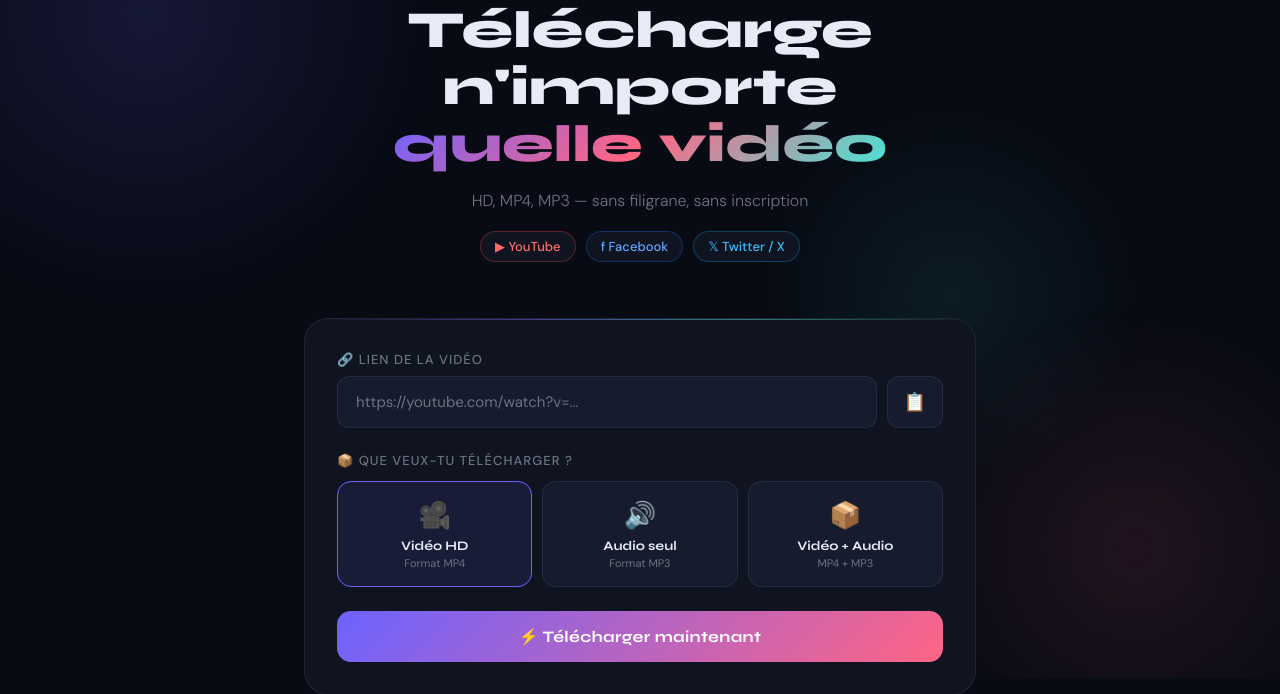
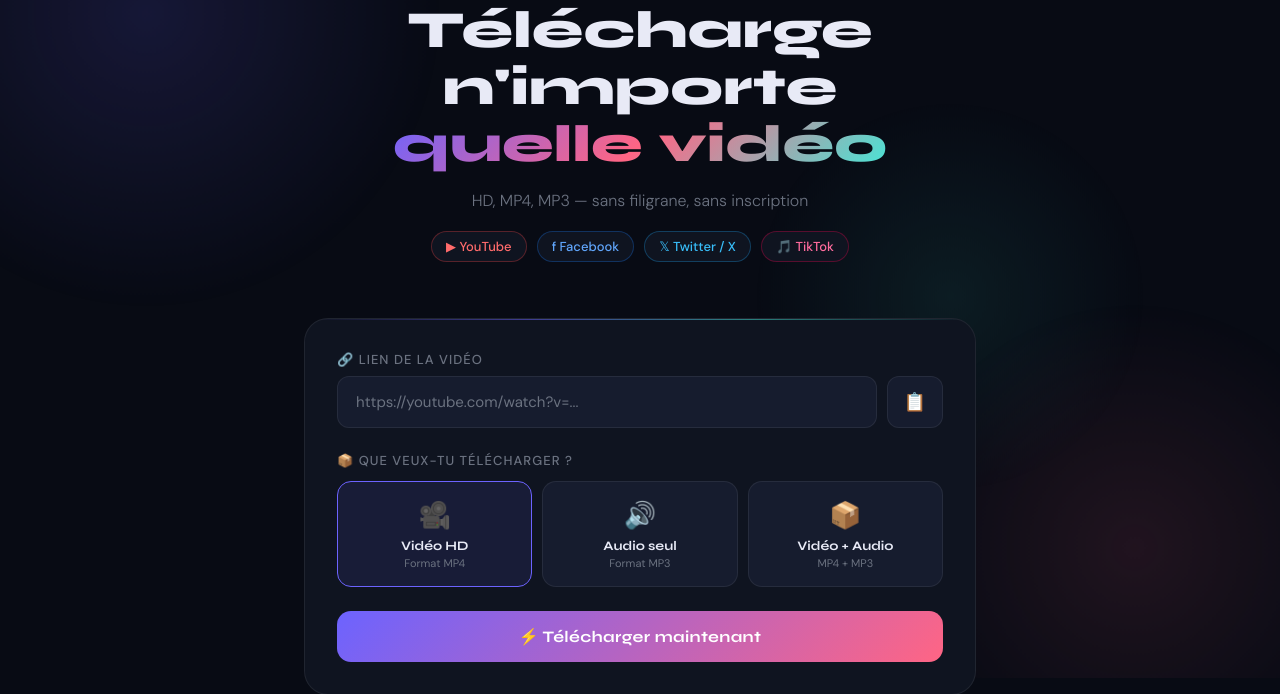
Before and after one commit to wiliskodev/wilisko-videodown, a FastAPI app: page / in a window 1280 px wide. Shown: the part 122-816 px from the top of the page. Run offline with FastAPI, Linux system fonts and the light colour scheme; parts of the project's set-up code (start-up, migrations or seed data) failed here and were passed over.

Commit message:
Add TikTok badge to platforms section

```diff
--- a/templates/index.html
+++ b/templates/index.html
@@ -144,6 +144,7 @@
     .badge.yt { border-color: rgba(255,68,68,0.3); color: #ff6b6b; }
     .badge.fb { border-color: rgba(24,119,242,0.3); color: #60a5fa; }
     .badge.tw { border-color: rgba(29,161,242,0.3); color: #38bdf8; }
+    .badge.tt { border-color: rgba(255,0,80,0.3); color: #ff6b9d; }
 
     /* ── Card ── */
     .card {
@@ -426,6 +427,7 @@
       <span class="badge yt">▶ YouTube</span>
       <span class="badge fb">f Facebook</span>
       <span class="badge tw">𝕏 Twitter / X</span>
+      <span class="badge tt">🎵 TikTok</span>
     </div>
   </header>
 
```
